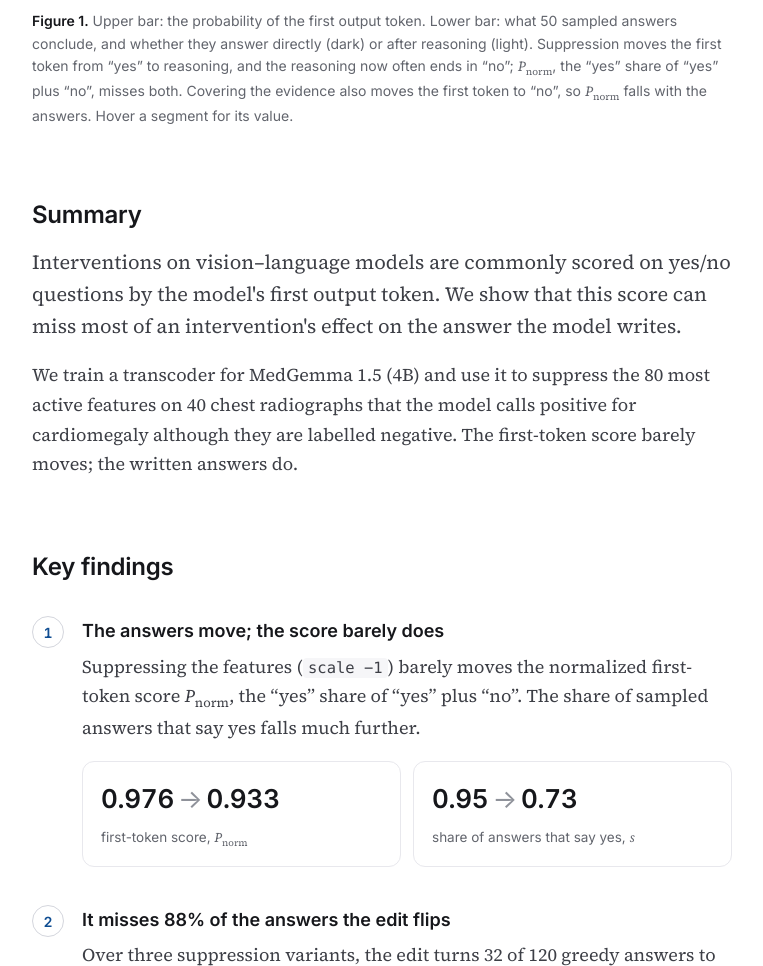
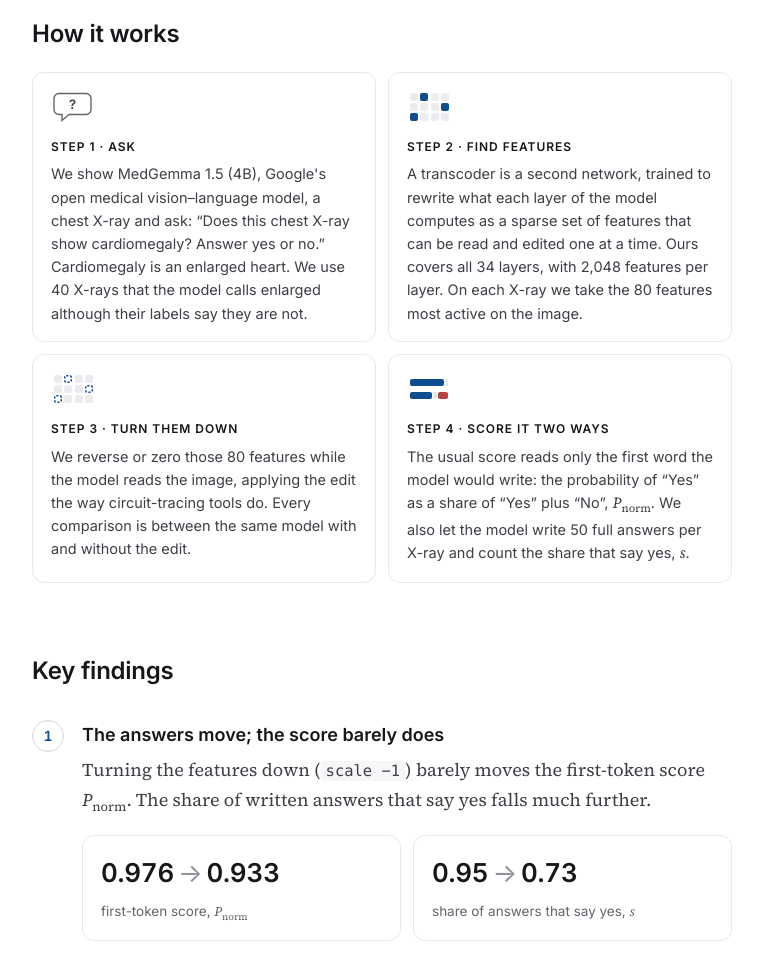
Before and after one commit to kevinjin918/first-token-readouts, a plain HTML site: page docs/index.html in a window 1280 px wide. Shown: the part 940-1906 px from the top of the page, without its empty margins (258-1021 px from the left). Drawn offline with Linux system fonts and the light colour scheme.

Commit message:
Project page: plain-language summary and a four-step How it works
Explain the question, the transcoder, the edit and the two scores before the findings, and
move Figure 1 next to the finding it shows.

Co-Authored-By: Claude Opus 5.5 <noreply@anthropic.com>

```diff
--- a/docs/assets/site.css
+++ b/docs/assets/site.css
@@ -177,6 +177,20 @@ figcaption b { color: var(--ink); font-weight: 600; }
 .mk .m-yes, .mk .m-no, .mk .m-none { stroke: none; }
 @media (max-width: 640px) { .films { grid-template-columns: 1fr; gap: 20px; } }
 
+/* ---------- how it works */
+.steps { list-style: none; display: grid; grid-template-columns: 1fr 1fr; gap: 12px; margin: 22px 0 0; }
+.step { border: 1px solid var(--rule); border-radius: 12px; padding: 18px 18px 16px; }
+.glyph { display: block; width: 44px; height: 32px; margin-bottom: 14px; color: var(--ink-3); }
+.glyph text { font-family: var(--sans); font-size: 13px; font-weight: 600; fill: var(--ink-2); }
+.g-line { fill: none; stroke: currentColor; stroke-width: 1.4; }
+.g-off { fill: var(--tint-2); } .g-on { fill: var(--yes); } .g-mid { fill: var(--mid); } .g-no { fill: var(--no); }
+.g-cut { fill: none; stroke: var(--yes); stroke-width: 1.5; stroke-dasharray: 2.2 1.6; }
+.step .k { display: block; font-family: var(--sans); font-size: 12px; font-weight: 600; letter-spacing: .08em;
+  text-transform: uppercase; color: var(--ink); margin-bottom: 6px; }
+.post .step p { font-family: var(--sans); font-size: 14.5px; line-height: 1.6; margin: 0; }
+.step .m { font-size: 15.5px; }
+@media (max-width: 640px) { .steps { grid-template-columns: 1fr; } }
+
 /* ---------- key findings */
 .finding { display: grid; grid-template-columns: 32px 1fr; gap: 0 18px; margin: 34px 0 0; }
 .fn { width: 32px; height: 32px; border-radius: 50%; border: 1px solid var(--rule-2); display: grid; place-items: center;
--- a/docs/index.html
+++ b/docs/index.html
@@ -27,6 +27,7 @@
       <svg viewBox="0 0 12 12" aria-hidden="true"><path d="M3 4.5l3 3 3-3"/></svg></button>
     <ul class="toc" id="toc" hidden>
       <li><a href="#summary">Summary</a></li>
+      <li><a href="#how">How it works</a></li>
       <li><a href="#findings">Key findings</a></li>
       <li><a href="#release">Code and weights</a></li>
       <li><a href="#citation">Citation</a></li>
@@ -62,7 +63,69 @@
 
 <main class="post" id="main">
 
-  <figure class="wide" id="f1">
+  <section id="summary">
+    <h2>Summary</h2>
+    <p class="lede">To find out what an AI model relies on, researchers turn parts of it down and watch what
+      changes. On yes/no questions, that change is usually scored from the first word the model would write.
+      In a medical model that reads chest <span class="nw">X-rays</span>, we show that this score can miss most of the change in the
+      answers the model actually writes.</p>
+    <p>In interpretability terms, the score is <span class="m">P<sub>norm</sub></span>, the probability of “yes”
+      normalized over “yes” and “no”: the probability form of the logit difference recommended for activation
+      patching.</p>
+  </section>
+
+  <section id="how">
+    <h2>How it works</h2>
+    <ol class="steps">
+      <li class="step">
+        <svg class="glyph" viewBox="0 0 44 32" aria-hidden="true"><path class="g-line" d="M8 2.5h27a5 5 0 0 1 5 5v11a5 5 0 0 1-5 5H18l-7 6v-6H8a5 5 0 0 1-5-5v-11a5 5 0 0 1 5-5z"/><text x="21.5" y="18" text-anchor="middle">?</text></svg>
+        <span class="k">Step 1 · Ask</span>
+        <p>We show MedGemma 1.5 (4B), Google's open medical vision–language model, a chest <span class="nw">X-ray</span> and ask:
+          “Does this chest <span class="nw">X-ray</span> show cardiomegaly? Answer yes or no.” Cardiomegaly is an enlarged heart. We use
+          40 <span class="nw">X-rays</span> that the model calls enlarged although their labels say they are not.</p>
+      </li>
+      <li class="step">
+        <svg class="glyph" viewBox="0 0 44 32" aria-hidden="true"><g class="g-off"><rect x="3" y="2" width="8" height="8" rx="2"/><rect x="24" y="2" width="8" height="8" rx="2"/><rect x="34" y="2" width="8" height="8" rx="2"/><rect x="3" y="12" width="8" height="8" rx="2"/><rect x="13" y="12" width="8" height="8" rx="2"/><rect x="24" y="12" width="8" height="8" rx="2"/><rect x="13" y="22" width="8" height="8" rx="2"/><rect x="24" y="22" width="8" height="8" rx="2"/><rect x="34" y="22" width="8" height="8" rx="2"/></g><g class="g-on"><rect x="13" y="2" width="8" height="8" rx="2"/><rect x="34" y="12" width="8" height="8" rx="2"/><rect x="3" y="22" width="8" height="8" rx="2"/></g></svg>
+        <span class="k">Step 2 · Find features</span>
+        <p>A transcoder is a second network, trained to rewrite what each layer of the model computes as a sparse
+          set of features that can be read and edited one at a time. Ours covers all 34 layers, with 2,048
+          features per layer. On each <span class="nw">X-ray</span> we take the 80 features most active on the image.</p>
+      </li>
+      <li class="step">
+        <svg class="glyph" viewBox="0 0 44 32" aria-hidden="true"><g class="g-off"><rect x="3" y="2" width="8" height="8" rx="2"/><rect x="24" y="2" width="8" height="8" rx="2"/><rect x="34" y="2" width="8" height="8" rx="2"/><rect x="3" y="12" width="8" height="8" rx="2"/><rect x="13" y="12" width="8" height="8" rx="2"/><rect x="24" y="12" width="8" height="8" rx="2"/><rect x="13" y="22" width="8" height="8" rx="2"/><rect x="24" y="22" width="8" height="8" rx="2"/><rect x="34" y="22" width="8" height="8" rx="2"/></g><g class="g-cut"><rect x="13.75" y="2.75" width="6.5" height="6.5" rx="1.5"/><rect x="34.75" y="12.75" width="6.5" height="6.5" rx="1.5"/><rect x="3.75" y="22.75" width="6.5" height="6.5" rx="1.5"/></g></svg>
+        <span class="k">Step 3 · Turn them down</span>
+        <p>We reverse or zero those 80 features while the model reads the image, applying the edit the way
+          circuit-tracing tools do. Every comparison is between the same model with and without the edit.</p>
+      </li>
+      <li class="step">
+        <svg class="glyph" viewBox="0 0 44 32" aria-hidden="true"><rect class="g-on" x="3" y="6" width="34" height="7" rx="2"/><rect class="g-mid" x="38" y="6" width="3" height="7" rx="1"/><rect class="g-on" x="3" y="19" width="22" height="7" rx="2"/><rect class="g-mid" x="26" y="19" width="4" height="7" rx="1"/><rect class="g-no" x="31" y="19" width="10" height="7" rx="2"/></svg>
+        <span class="k">Step 4 · Score it two ways</span>
+        <p>The usual score reads only the first word the model would write: the probability of “Yes” as a share of
+          “Yes” plus “No”, <span class="m">P<sub>norm</sub></span>. We also let the model write 50 full answers per
+          <span class="nw">X-ray</span> and count the share that say yes, <span class="m">s</span>.</p>
+      </li>
+    </ol>
+  </section>
+
+  <section id="findings">
+    <h2>Key findings</h2>
+
+    <div class="finding">
+      <div class="fn">1</div>
+      <div class="fbody">
+        <h3>The answers move; the score barely does</h3>
+        <p>Turning the features down (<code>scale −1</code>) barely moves the first-token score
+          <span class="m">P<sub>norm</sub></span>. The share of written answers that say yes falls much further.</p>
+        <div class="stats">
+          <div class="stat"><div class="num">0.976<span class="arrow">→</span>0.933</div>
+            <div class="lbl">first-token score, <span class="m">P<sub>norm</sub></span></div></div>
+          <div class="stat"><div class="num">0.95<span class="arrow">→</span>0.73</div>
+            <div class="lbl">share of answers that say yes, <span class="m">s</span></div></div>
+        </div>
+      </div>
+    </div>
+
+    <figure class="wide" id="f1">
     <div class="fig-box">
       <div class="f1-top">
         <div>
@@ -96,36 +159,7 @@
       <span class="m">P<sub>norm</sub></span>, the “yes” share of “yes” plus “no”, misses both. Covering
       the evidence also moves the first token to “no”, so <span class="m">P<sub>norm</sub></span> falls with
       the answers. Hover a segment for its value.</figcaption>
-  </figure>
-
-  <section id="summary">
-    <h2>Summary</h2>
-    <p class="lede">Interventions on vision–language models are commonly scored on yes/no questions by the
-      model's first output token. We show that this score can miss most of an intervention's effect on the
-      answer the model writes.</p>
-    <p>We train a transcoder for MedGemma 1.5 (4B) and use it to suppress the 80 most active features on 40
-      chest radiographs that the model calls positive for cardiomegaly although they are labelled negative.
-      The first-token score barely moves; the written answers do.</p>
-  </section>
-
-  <section id="findings">
-    <h2>Key findings</h2>
-
-    <div class="finding">
-      <div class="fn">1</div>
-      <div class="fbody">
-        <h3>The answers move; the score barely does</h3>
-        <p>Suppressing the features (<code>scale −1</code>) barely moves the normalized first-token score
-          <span class="m">P<sub>norm</sub></span>, the “yes” share of “yes” plus “no”. The share of sampled answers that
-          say yes falls much further.</p>
-        <div class="stats">
-          <div class="stat"><div class="num">0.976<span class="arrow">→</span>0.933</div>
-            <div class="lbl">first-token score, <span class="m">P<sub>norm</sub></span></div></div>
-          <div class="stat"><div class="num">0.95<span class="arrow">→</span>0.73</div>
-            <div class="lbl">share of answers that say yes, <span class="m">s</span></div></div>
-        </div>
-      </div>
-    </div>
+    </figure>
 
     <div class="finding">
       <div class="fn">2</div>
@@ -167,11 +201,11 @@
         <div class="transcript">
           <div class="tcard">
             <div class="thead"><span>Unedited</span></div>
-            <div class="tq">Yes, the chest X-ray shows cardiomegaly. The heart appears enlarged.</div>
+            <div class="tq">Yes, the chest <span class="nw">X-ray</span> shows cardiomegaly. The heart appears enlarged.</div>
           </div>
           <div class="tcard after">
             <div class="thead"><span>After suppression</span><span class="badge"><span class="m">P<sub>norm</sub></span> = 0.982</span></div>
-            <div class="tq">Based on the image, the chest X-ray shows a normal heart size. Therefore, the answer is <span class="ans-no">**No**</span>.</div>
+            <div class="tq">Based on the image, the chest <span class="nw">X-ray</span> shows a normal heart size. Therefore, the answer is <span class="ans-no">**No**</span>.</div>
           </div>
         </div>
       </div>
```
